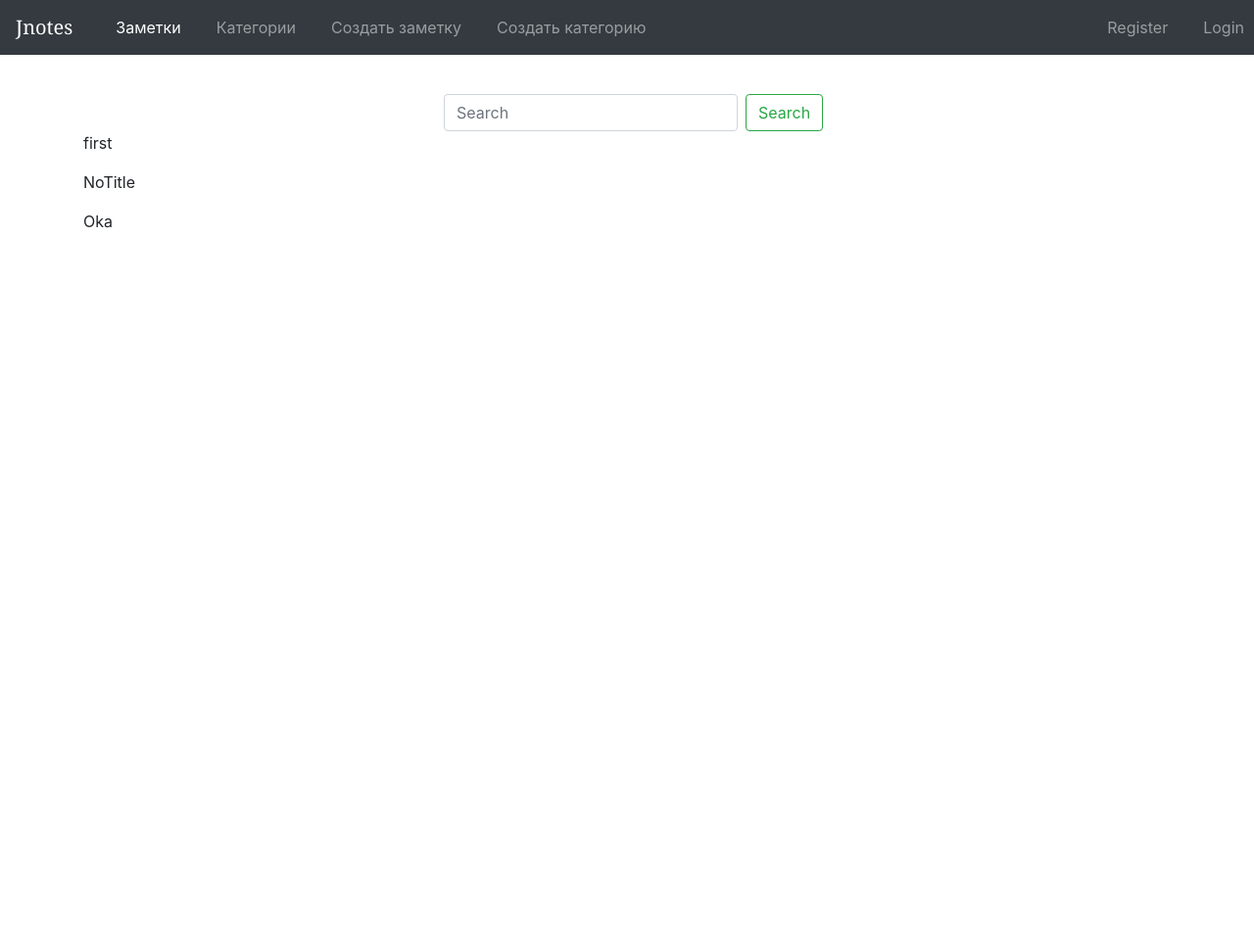
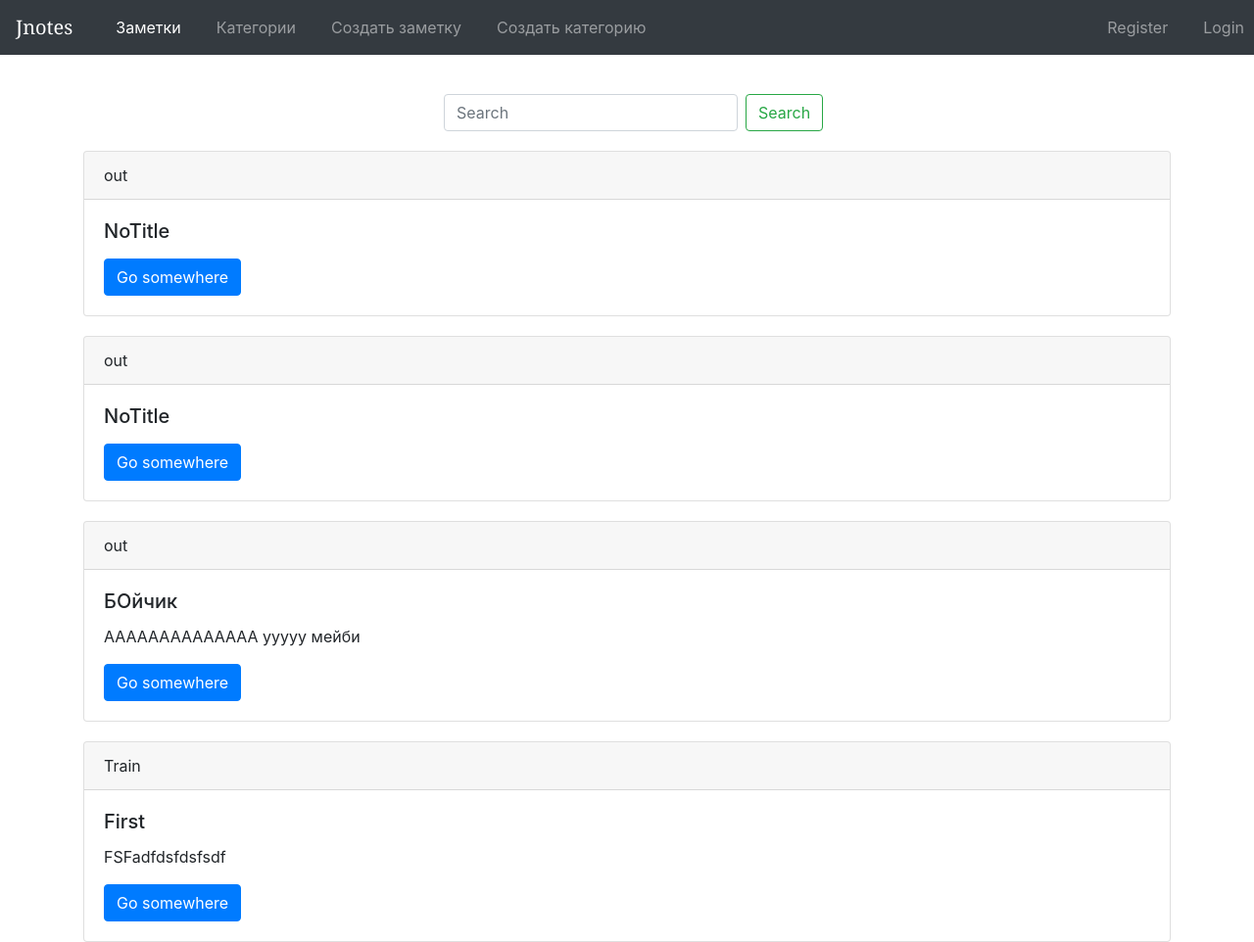
Before and after one commit to Svesh1-800/web-notes, a Django app: page / in a window 1280 px wide; the page is wider, and only the part inside the window is pictured. Shown: that part at 98% size. Before the commit the page ends 233 px from the top of that part, so only its background shows below. Run offline with Django 3.2, Linux system fonts and the light colour scheme; data comes from the database, SQL or seed files in the repository.

Commit message:
for Home.html
- changed model Note with better names
- added card form into the home.html

```diff
--- a/jnotes/notes/models.py
+++ b/jnotes/notes/models.py
@@ -5,8 +5,9 @@ from django.db import models
 class Note(models.Model):
     title_note = models.CharField(blank=False, default='NoTitle', max_length=150)
     category_note = models.CharField(blank=True, default='out', max_length=150)
-    content_body = models.CharField(blank=True, max_length=1000)
-    post_date_note = models.DateField(auto_now_add=True)
+    content_note = models.TextField(blank=True)
+    post_date_note = models.TimeField(auto_now_add=True)
+
 
     def __str__(self):
-        return self.title_note + ' | ' + self.content_body
+        return self.title_note + ' | ' + self.content_note
--- a/jnotes/notes/templates/home.html
+++ b/jnotes/notes/templates/home.html
@@ -4,7 +4,18 @@
 
 {% block content %}
 {% for post in object_list %}
+<div class="cards" style="margin-top:20px;">
+    <div class="card">
+      <div class="card-header">
+        {{ post.category_note }}
+      </div>
+      <div class="card-body">
+        <h5 class="card-title">{{ post.title_note }}</h5>
+        <p class="card-text">{{ post.content_note }}</p>
+        <a href="#" class="btn btn-primary">Go somewhere</a>
+      </div>
+    </div>
+</div>
 
-<p>{{post.title_note}}</p>
 {% endfor %}
 {% endblock %}
```
Also changed, not shown: jnotes/db.sqlite3, jnotes/notes/migrations/0001_initial.py, jnotes/notes/migrations/0002_auto_20201116_2008.py (added).
